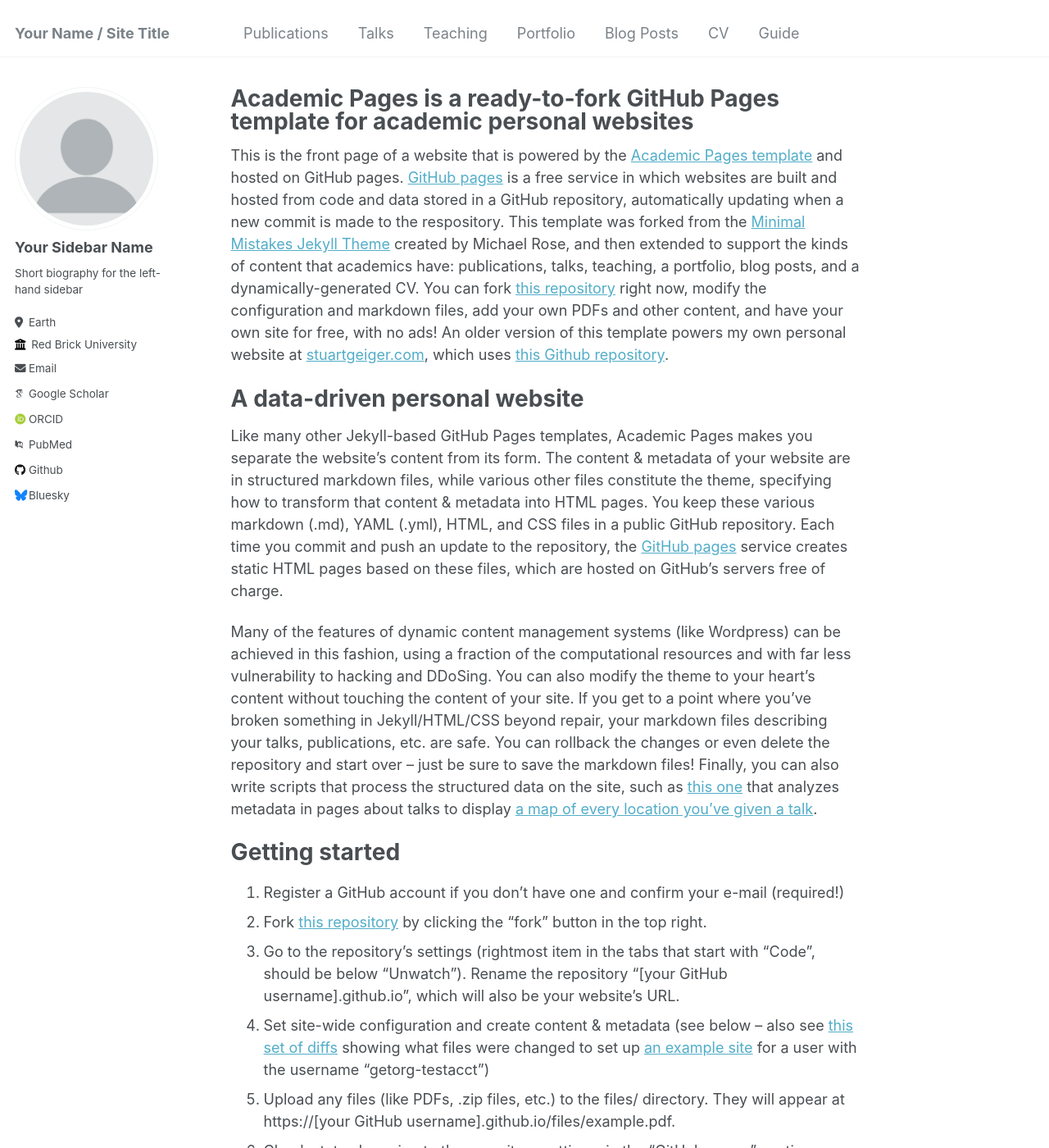
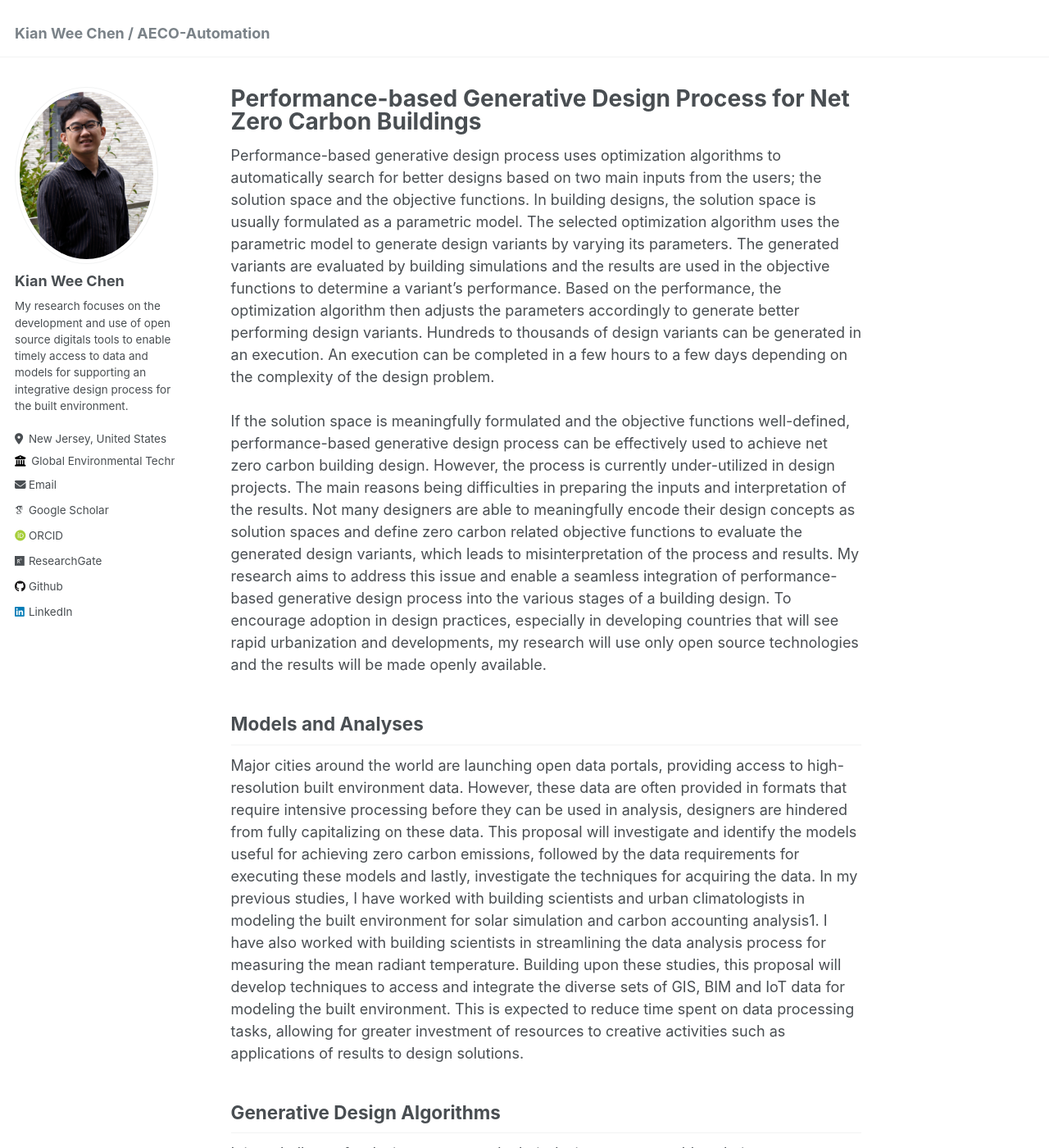
Before and after one commit to chenkianwee/chenkianwee.github.io, a Jekyll site: the page built from _pages/about.md, in a window 1280 px wide and 1400 px high. Shown: the whole window at 82% size. Built offline with Jekyll 4.4.1, drawn with Linux system fonts in a browser that asks for light colours; some web fonts are replaced; some of the changed text lies outside the part shown.

Commit message:
update about page

```diff
--- a/_config.yml
+++ b/_config.yml
@@ -8,13 +8,13 @@
 
 # Basic Site Settings
 locale                   : "en-US"
-title                    : "Your Name / Site Title"
+title                    : "Kian Wee Chen / AECO-Automation"
 title_separator          : "-"
-name                     : &name "Your Name"
+name                     : &name "Kian Wee Chen"
 description              : &description "personal description"
-url                      : https://academicpages.github.io # the base hostname & protocol for your site e.g. "https://mmistakes.github.io"
+url                      : https://chenkianwee.github.io # the base hostname & protocol for your site e.g. "https://mmistakes.github.io"
 baseurl                  : "" # the subpath of your site, e.g. "/blog"
-repository               : "academicpages/academicpages.github.io"
+repository               : "chenkianwee/chenkianwee.github.io"
 
 # Site Author - The following control what appear as part of the author content on the side bar.
 #               If a field is blank the icon and link will not appear, otherwise it will be shown.
@@ -22,33 +22,33 @@ repository               : "academicpages/academicpages.github.io"
 author:
   # Biographic information
   avatar           : "profile.png"
-  name             : "Your Sidebar Name"
+  name             : "Kian Wee Chen"
   pronouns         : # example: "she/her"
-  bio              : "Short biography for the left-hand sidebar"
-  location         : "Earth"
-  employer         : "Red Brick University"
+  bio              : "My research focuses on the development and use of open source digitals tools to enable timely access to data and models for supporting an integrative design process for the built environment."
+  location         : "New Jersey, United States"
+  employer         : "Global Environmental Technologies Inc."
   uri              : # URL
-  email            : "none@example.org"
+  email            : "chenkianwee@globalenvtech.com"
 
   # Academic websites
   arxiv            : # URL - Update with the correct link to your profile
-  googlescholar    : "https://scholar.google.com/citations?user=PS_CX0AAAAAJ"
+  googlescholar    : "https://scholar.google.com/citations?user=RCkm8MQAAAAJ"
   impactstory      : # URL
-  orcid            : "http://orcid.org/yourorcidurl"
+  orcid            : "https://orcid.org/0000-0003-4397-7324"
   semantic         : # URL
-  pubmed           : "https://www.ncbi.nlm.nih.gov/pubmed/?term=john+snow"
-  researchgate     : # URL
+  pubmed           : # URL
+  researchgate     : "https://www.researchgate.net/profile/Kian-Chen"
 
   # Repositories and software development
   bitbucket        : # Username - Update with your username on the site
   codepen          : # Username
   dribbble         : # Username
-  github           : "academicpages"
+  github           : "chenkianwee"
   kaggle           : # Username
   stackoverflow    : # User number or user number and name (i.e., use "1" or "1/jeff-atwood")
 
   # Social media
-  bluesky          : "bsky.app" # Replace this with you Bluesky username
+  bluesky          : # Username # Replace this with you Bluesky username
   facebook         : # Username
   flickr           : # Username
   foursquare       : # Username
@@ -57,7 +57,7 @@ author:
   keybase          : # Username
   instagram        : # Username
   lastfm           : # Username
-  linkedin         : # Username
+  linkedin         : "kian-wee-chen-79b2b721"
   mastodon         : # URL
   medium           : # URL
   pinterest        : # Username
@@ -108,7 +108,7 @@ staticman:
       options:
         format           : "iso8601" # "iso8601" (default), "timestamp-seconds", "timestamp-milliseconds"
 atom_feed:
-  hide                   : false     # change to true to hide the RSS feed in the footer
+  hide                   : true     # change to true to hide the RSS feed in the footer
   path                   : # blank (default) uses feed.xml
 
 
--- a/_includes/footer/custom.html
+++ b/_includes/footer/custom.html
@@ -1,3 +1,3 @@
 <!-- start custom footer snippets -->
-<a href="/sitemap/">Sitemap</a>
+<!-- <a href="/sitemap/">Sitemap</a> -->
 <!-- end custom footer snippets -->
--- a/_pages/about.md
+++ b/_pages/about.md
@@ -1,49 +1,19 @@
 ---
 permalink: /
-title: "Academic Pages is a ready-to-fork GitHub Pages template for academic personal websites"
+title: "Performance-based Generative Design Process for Net Zero Carbon Buildings"
 author_profile: true
 redirect_from:
   - /about/
   - /about.html
 ---
 
-This is the front page of a website that is powered by the [Academic Pages template](https://github.com/academicpages/academicpages.github.io) and hosted on GitHub pages. [GitHub pages](https://pages.github.com) is a free service in which websites are built and hosted from code and data stored in a GitHub repository, automatically updating when a new commit is made to the respository. This template was forked from the [Minimal Mistakes Jekyll Theme](https://mmistakes.github.io/minimal-mistakes/) created by Michael Rose, and then extended to support the kinds of content that academics have: publications, talks, teaching, a portfolio, blog posts, and a dynamically-generated CV. You can fork [this repository](https://github.com/academicpages/academicpages.github.io) right now, modify the configuration and markdown files, add your own PDFs and other content, and have your own site for free, with no ads! An older version of this template powers my own personal website at [stuartgeiger.com](http://stuartgeiger.com), which uses [this Github repository](https://github.com/staeiou/staeiou.github.io).
+Performance-based generative design process uses optimization algorithms to automatically search for better designs based on two main inputs from the users; the solution space and the objective functions. In building designs, the solution space is usually formulated as a parametric model. The selected optimization algorithm uses the parametric model to generate design variants by varying its parameters. The generated variants are evaluated by building simulations and the results are used in the objective functions to determine a variant’s performance. Based on the performance, the optimization algorithm then adjusts the parameters accordingly to generate better performing design variants. Hundreds to thousands of design variants can be generated in an execution. An execution can be completed in a few hours to a few days depending on the complexity of the design problem.
+<br/><br/>
+If the solution space is meaningfully formulated and the objective functions well-defined, performance-based generative design process can be effectively used to achieve net zero carbon building design. However, the process is currently under-utilized in design projects. The main reasons being difficulties in preparing the inputs and interpretation of the results. Not many designers are able to meaningfully encode their design concepts as solution spaces and define zero carbon related objective functions to evaluate the generated design variants, which leads to misinterpretation of the process and results. My research aims to address this issue and enable a seamless integration of performance-based generative design process into the various stages of a building design. To encourage adoption in design practices, especially in developing countries that will see rapid urbanization and developments, my research will use only open source technologies and the results will be made openly available.
 
-A data-driven personal website
-======
-Like many other Jekyll-based GitHub Pages templates, Academic Pages makes you separate the website's content from its form. The content & metadata of your website are in structured markdown files, while various other files constitute the theme, specifying how to transform that content & metadata into HTML pages. You keep these various markdown (.md), YAML (.yml), HTML, and CSS files in a public GitHub repository. Each time you commit and push an update to the repository, the [GitHub pages](https://pages.github.com/) service creates static HTML pages based on these files, which are hosted on GitHub's servers free of charge.
-
-Many of the features of dynamic content management systems (like Wordpress) can be achieved in this fashion, using a fraction of the computational resources and with far less vulnerability to hacking and DDoSing. You can also modify the theme to your heart's content without touching the content of your site. If you get to a point where you've broken something in Jekyll/HTML/CSS beyond repair, your markdown files describing your talks, publications, etc. are safe. You can rollback the changes or even delete the repository and start over -- just be sure to save the markdown files! Finally, you can also write scripts that process the structured data on the site, such as [this one](https://github.com/academicpages/academicpages.github.io/blob/master/talkmap.ipynb) that analyzes metadata in pages about talks to display [a map of every location you've given a talk](https://academicpages.github.io/talkmap.html).
-
-Getting started
-======
-1. Register a GitHub account if you don't have one and confirm your e-mail (required!)
-1. Fork [this repository](https://github.com/academicpages/academicpages.github.io) by clicking the "fork" button in the top right.
-1. Go to the repository's settings (rightmost item in the tabs that start with "Code", should be below "Unwatch"). Rename the repository "[your GitHub username].github.io", which will also be your website's URL.
-1. Set site-wide configuration and create content & metadata (see below -- also see [this set of diffs](http://archive.is/3TPas) showing what files were changed to set up [an example site](https://getorg-testacct.github.io) for a user with the username "getorg-testacct")
-1. Upload any files (like PDFs, .zip files, etc.) to the files/ directory. They will appear at https://[your GitHub username].github.io/files/example.pdf.
-1. Check status by going to the repository settings, in the "GitHub pages" section
-
-Site-wide configuration
-------
-The main configuration file for the site is in the base directory in [_config.yml](https://github.com/academicpages/academicpages.github.io/blob/master/_config.yml), which defines the content in the sidebars and other site-wide features. You will need to replace the default variables with ones about yourself and your site's github repository. The configuration file for the top menu is in [_data/navigation.yml](https://github.com/academicpages/academicpages.github.io/blob/master/_data/navigation.yml). For example, if you don't have a portfolio or blog posts, you can remove those items from that navigation.yml file to remove them from the header.
-
-Create content & metadata
-------
-For site content, there is one markdown file for each type of content, which are stored in directories like _publications, _talks, _posts, _teaching, or _pages. For example, each talk is a markdown file in the [_talks directory](https://github.com/academicpages/academicpages.github.io/tree/master/_talks). At the top of each markdown file is structured data in YAML about the talk, which the theme will parse to do lots of cool stuff. The same structured data about a talk is used to generate the list of talks on the [Talks page](https://academicpages.github.io/talks), each [individual page](https://academicpages.github.io/talks/2012-03-01-talk-1) for specific talks, the talks section for the [CV page](https://academicpages.github.io/cv), and the [map of places you've given a talk](https://academicpages.github.io/talkmap.html) (if you run this [python file](https://github.com/academicpages/academicpages.github.io/blob/master/talkmap.py) or [Jupyter notebook](https://github.com/academicpages/academicpages.github.io/blob/master/talkmap.ipynb), which creates the HTML for the map based on the contents of the _talks directory).
-
-**Markdown generator**
-
-I have also created [a set of Jupyter notebooks](https://github.com/academicpages/academicpages.github.io/tree/master/markdown_generator
-) that converts a CSV containing structured data about talks or presentations into individual markdown files that will be properly formatted for the Academic Pages template. The sample CSVs in that directory are the ones I used to create my own personal website at stuartgeiger.com. My usual workflow is that I keep a spreadsheet of my publications and talks, then run the code in these notebooks to generate the markdown files, then commit and push them to the GitHub repository.
-
-How to edit your site's GitHub repository
-------
-Many people use a git client to create files on their local computer and then push them to GitHub's servers. If you are not familiar with git, you can directly edit these configuration and markdown files directly in the github.com interface. Navigate to a file (like [this one](https://github.com/academicpages/academicpages.github.io/blob/master/_talks/2012-03-01-talk-1.md) and click the pencil icon in the top right of the content preview (to the right of the "Raw | Blame | History" buttons). You can delete a file by clicking the trashcan icon to the right of the pencil icon. You can also create new files or upload files by navigating to a directory and clicking the "Create new file" or "Upload files" buttons.
-
-Example: editing a markdown file for a talk
-![Editing a markdown file for a talk](/images/editing-talk.png)
-
-For more info
-------
-More info about configuring Academic Pages can be found in [the guide](https://academicpages.github.io/markdown/). The [guides for the Minimal Mistakes theme](https://mmistakes.github.io/minimal-mistakes/docs/configuration/) (which this theme was forked from) might also be helpful.
+## Models and Analyses
+Major cities around the world are launching open data portals, providing access to high-resolution built environment data. However, these data are often provided in formats that require intensive processing before they can be used in analysis, designers are hindered from fully capitalizing on these data. This proposal will investigate and identify the models useful for achieving zero carbon emissions, followed by the data requirements for executing these models and lastly, investigate the techniques for acquiring the data. In my previous studies, I have worked with building scientists and urban climatologists in modeling the built environment for solar simulation and carbon accounting analysis1. I have also worked with building scientists in streamlining the data analysis process for measuring the mean radiant temperature. Building upon these studies, this proposal will develop techniques to access and integrate the diverse sets of GIS, BIM and IoT data for modeling the built environment. This is expected to reduce time spent on data processing tasks, allowing for greater investment of resources to creative activities such as applications of results to design solutions.
+## Generative Design Algorithms
+It is a challenge for designers to encode their design as computable solution spaces as inputs for the generative design process. This proposal aims to streamline the process by developing algorithms like auto-parameterization of 3D models that are generalizable and can be easily adapted for different projects with minimal customization. In my previous studies, I have worked on developing and adapting algorithms for use in the design of the cooling system and building envelope and the design of building massing that maximizes solar performance2. In the latter study, the developed algorithms and tools were used for teaching in a two-week workshop in Singapore Polytechnic, where students with no training in computational design were able to successfully improve their designs with the developed algorithms. This proposal will improve on these algorithms and tools developed in these studies for wider usage in varying design scenarios, where solutions generated from the algorithms are used as benchmarks and precedents to guide design teams in their design process. I envision this will change how design teams work by allowing more time for reflecting on the generated solutions and through the reflections produce more innovative solutions.
+## Visualization and Communication
+Although, it is essential for designers to understand the modeling to facilitate the application of the result in a design solution. It is uncommon to visualize the workings of a model to communicate the underlying assumptions of the results. This proposal aims to facilitate communicating of modeling results to the designers. This is achieved through developing algorithms to process models, spatial and temporal data from the generative process for visualization. In my previous studies, I have informed research and enabled multidisciplinary collaboration through overlaying of modeling results with open GIS and time-series city data3. In the 2021 study, I was able to successfully visualize thermal comfort model results globally to facilitate an interdisciplinary discussion on ventilation strategy for a post-Covid world. This proposal will improve on the data processing algorithms developed and investigate novel visualization techniques for better communications of models.
```
Also changed, not shown: _data/navigation.yml (+14 -14 lines), images/profile.png.
